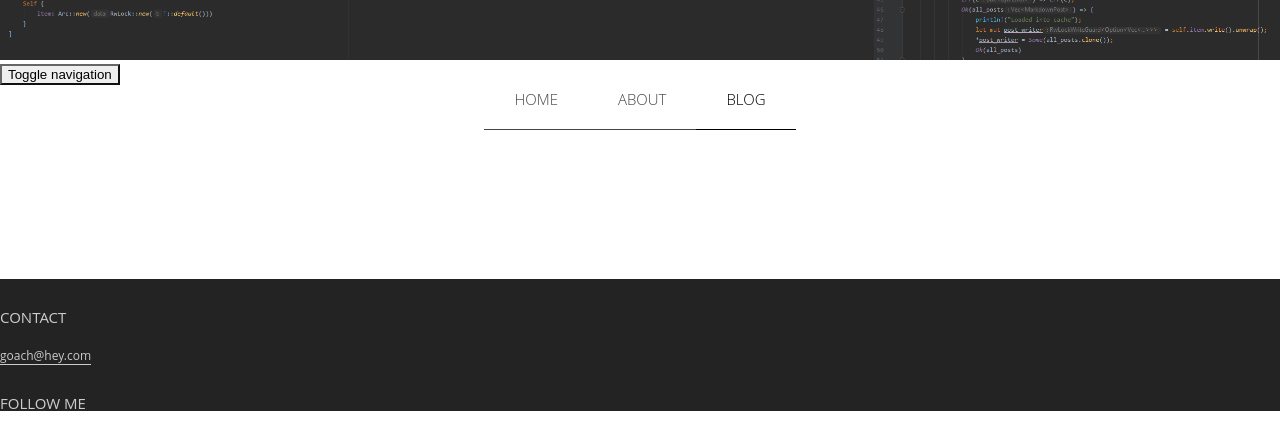
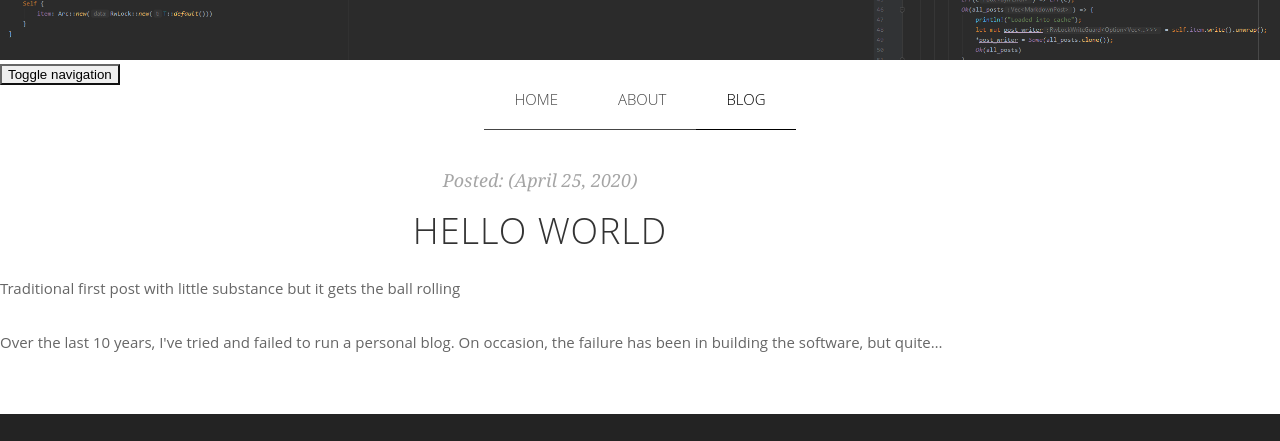
Before and after one commit to andrewgoacher/thegoach.dev, a Gatsby site: page /blog in a window 1280 px wide. Shown: the part 321-762 px from the top of the page. Built offline with nearby package versions, Linux system fonts and the light colour scheme; Gatsby itself is replaced by a stand-in of ours; some packages are replaced by stand-ins of ours.

Commit message:
Update blog page

```diff
--- a/content/blog/hello-world/index.md
+++ b/content/blog/hello-world/index.md
@@ -1,7 +1,7 @@
 ---
 title: Hello World
 date: "2020-04-25T00:00:00.000Z"
-description: "Hello World"
+description: "Traditional first post with little substance but it gets the ball rolling"
 ---
 
 Over the last 10 years, I've tried and failed to run a personal blog.  On occasion, the failure has been in building the software, but quite often it's down to being a terrible blog author and not understanding that it takes time and practice to write.  My first attempt was a truly horrendous monstrosity of black backgrounds and cyan text running on PHP with a handy module called cute news.  Since then, I've run multiple WordPress sites, I've tried Drupal, Joomla and even (I think) a very brief fling with DotNetNuke.
--- a/src/pages/blog.tsx
+++ b/src/pages/blog.tsx
@@ -3,26 +3,16 @@ import { Link, graphql, useStaticQuery } from 'gatsby';
 import Layout from '../components/layout';
 import SEO from '../components/seo';
 
-const Blog = () => {
+const Blog = ({ data }: any) => {
+  const nodes: Post[] = data.allMarkdownRemark.edges;
   return (
     <Layout>
       <SEO title={'Blog'} />
       <div className='row topspace'>
         <div className='col-sm-12 col-md-8 col-md-offset-2 col-lg-8 col-lg-offset-2 maincontent'>
-          {/*{% for post in posts %}*/}
-          {/*<article className="post">*/}
-          {/*  <header className="entry-header">*/}
-          {/*    <div className="entry-meta">*/}
-          {/*      <span className="posted-on"><time className="entry-date published"*/}
-          {/*                                        date="{{post.posted}}">Posted: ({{post.posted}})</time></span>*/}
-          {/*    </div>*/}
-          {/*    <h1 className="entry-title"><a href="/blog/{{post.file}}" rel="bookmark">{{post.title}}</a></h1>*/}
-          {/*  </header>*/}
-          {/*  <div className="entry-content">*/}
-          {/*    <p>{{post.description}}</p>*/}
-          {/*  </div>*/}
-          {/*</article>*/}
-          {/*{% endfor %}*/}
+          {nodes.map((n: Post, i: number) => {
+            return <BlogPost key={i} post={n.node} />;
+          })}
         </div>
       </div>
     </Layout>
@@ -30,3 +20,82 @@ const Blog = () => {
 };
 
 export default Blog;
+
+interface BlogPostProp {
+  post: Node;
+}
+
+const BlogPost = ({ post }: BlogPostProp) => {
+  return (
+    <article className='post'>
+      <header className='entry-header'>
+        <div className='entry-meta'>
+          <span className='posted-on'>
+            <time
+              className='entry-date published'
+              dateTime={post.frontmatter.date}
+            >
+              Posted: ({post.frontmatter.date})
+            </time>
+          </span>
+        </div>
+        <h1 className='entry-title'>
+          <a href={`/blog/${post.fields.slug}`} rel='bookmark'>
+            {post.frontmatter.title}
+          </a>
+        </h1>
+      </header>
+      <div className='entry-content'>
+        <p>{post.frontmatter.description}</p>
+        <p>{post.excerpt}</p>
+      </div>
+    </article>
+  );
+};
+
+interface Fields {
+  slug: string;
+}
+
+interface Frontmatter {
+  date: string;
+  title: string;
+  description: string;
+}
+
+interface Node {
+  excerpt: string;
+  fields: Fields;
+  frontmatter: Frontmatter;
+}
+
+interface Post {
+  node: Node;
+}
+
+interface Posts {
+  edges: Post[];
+}
+
+export const pageQuery = graphql`
+  query {
+    allMarkdownRemark(
+      sort: { fields: [frontmatter___date], order: DESC }
+      limit: 6
+    ) {
+      edges {
+        node {
+          excerpt
+          fields {
+            slug
+          }
+          frontmatter {
+            date(formatString: "MMMM DD, YYYY")
+            title
+            description
+          }
+        }
+      }
+    }
+  }
+`;
--- a/src/pages/index.tsx
+++ b/src/pages/index.tsx
@@ -58,7 +58,6 @@ interface Frontmatter {
   description: string;
 }
 interface Node {
-  excerpt: string;
   fields: Fields;
   frontmatter: Frontmatter;
 }
```
